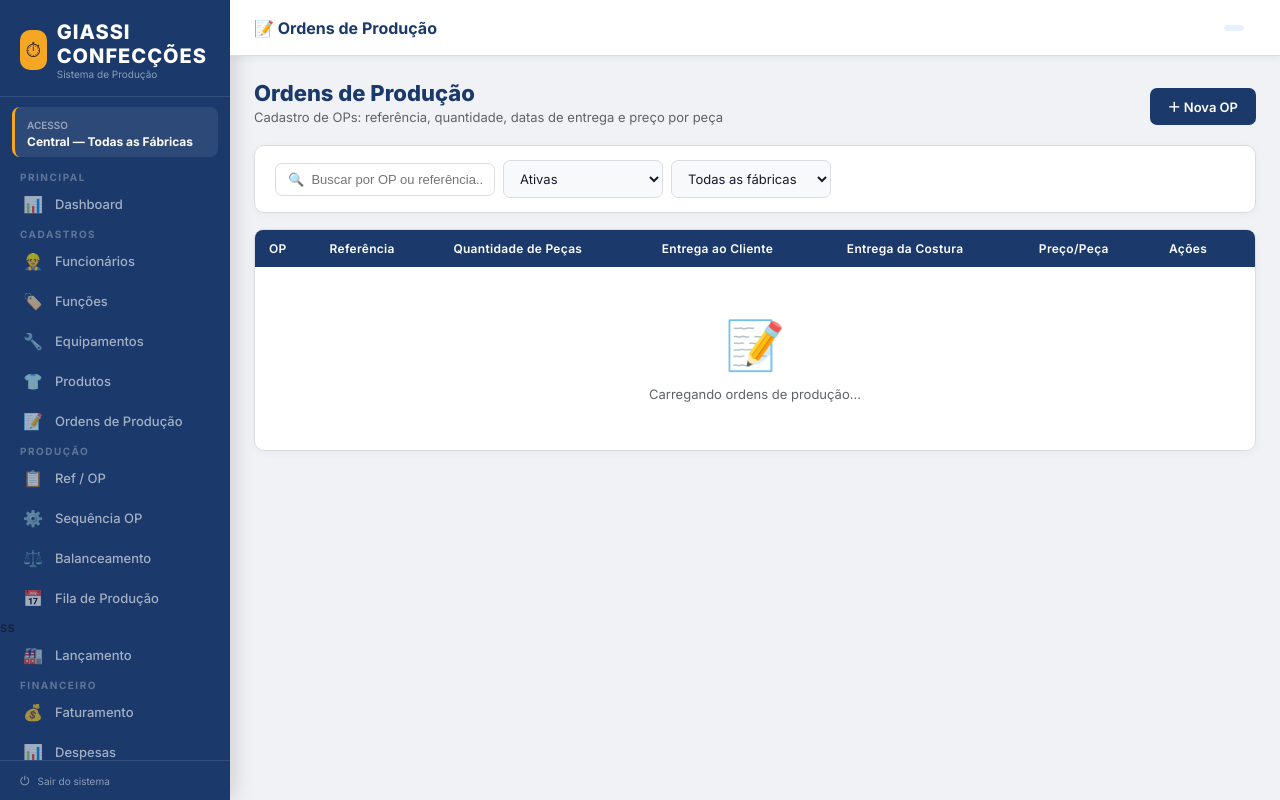
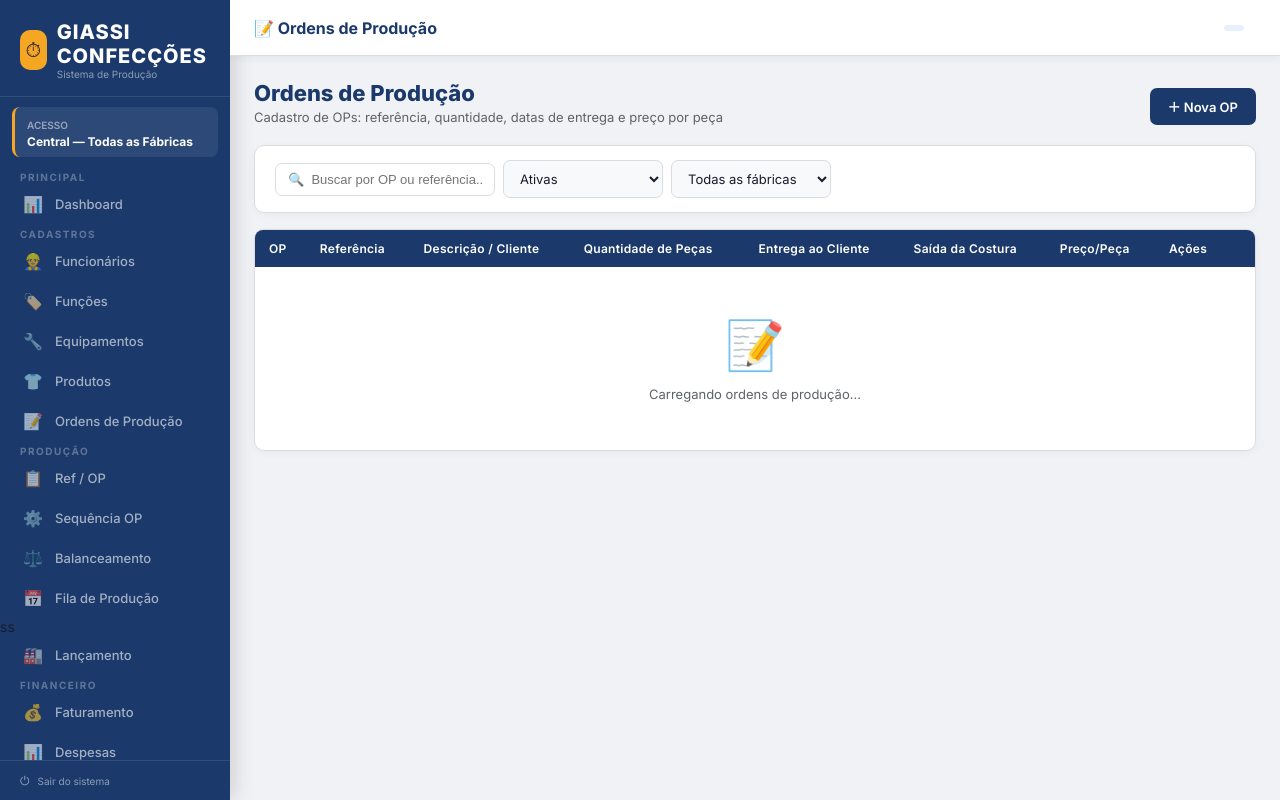
Before and after one commit to jrmtpi-wq/chrona, a Flask app: template templates/cadastro_op.html in a window 1280 px wide. Run offline with Flask 3, Linux system fonts and the light colour scheme; the template is opened without the code that fills it, so the values that code supplies are empty.

Commit message:
Feat: descricao na OP, saida da costura preenchida automaticamente pela fila
- cadastro_op: adiciona campo Descricao/Cliente no modal e na tabela
- cadastro_op: campo Saida da Costura vira somente leitura (preenchido pela fila)
- fila_producao: apos recalcular, salva dtSaida de cada OP em data_entrega_costura
- app.py: novo endpoint POST /api/op/atualizar-saida para gravar data de saida

Co-Authored-By: Claude Sonnet 4.6 <noreply@anthropic.com>

```diff
--- a/app.py
+++ b/app.py
@@ -737,6 +737,18 @@ def api_op_situacao():
     c.execute("UPDATE ordens_producao SET situacao=? WHERE id=?", (d['situacao'], d['id']))
     c.commit(); c.close(); return jsonify({'ok': True})
 
+@app.route('/api/op/atualizar-saida', methods=['POST'])
+@login_required
+def api_op_atualizar_saida():
+    d = request.json; c = m.conn()
+    try:
+        for item in d.get('items', []):
+            c.execute("UPDATE ordens_producao SET data_entrega_costura=? WHERE id=?",
+                      (item['data_saida'], item['op_id']))
+        c.commit(); c.close(); return jsonify({'ok': True})
+    except Exception as e:
+        c.close(); return jsonify({'ok': False, 'erro': str(e)})
+
 @app.route('/api/op/sequencia/<int:oid>')
 @login_required
 def api_op_sequencia_get(oid):
--- a/templates/cadastro_op.html
+++ b/templates/cadastro_op.html
@@ -41,14 +41,15 @@
       <thead><tr>
         <th>OP</th>
         <th>Referência</th>
+        <th>Descrição / Cliente</th>
         <th>Quantidade de Peças</th>
         <th>Entrega ao Cliente</th>
-        <th>Entrega da Costura</th>
+        <th>Saída da Costura</th>
         <th>Preço/Peça</th>
         <th style="width:100px">Ações</th>
       </tr></thead>
       <tbody id="tbody-ops">
-        <tr><td colspan="7" class="empty">
+        <tr><td colspan="8" class="empty">
           <span class="empty-icon">📝</span>
           Carregando ordens de produção...</td></tr>
       </tbody>
@@ -79,6 +80,10 @@
             {% endfor %}
           </select>
         </div>
+      </div>
+      <div class="form-group">
+        <label class="form-label">Descrição / Cliente</label>
+        <input type="text" class="form-control" id="op-descricao" placeholder="Ex: Pedido João Silva">
       </div>
       <div class="form-row form-row-3">
         <div class="form-group">
@@ -119,8 +124,10 @@
           <input type="date" class="form-control" id="op-data-entrega">
         </div>
         <div class="form-group">
-          <label class="form-label">Data de Entrega da Costura *</label>
-          <input type="date" class="form-control" id="op-data-entrega-costura">
+          <label class="form-label">Saída da Costura</label>
+          <input type="text" class="form-control" id="op-data-entrega-costura" readonly
+            style="background:#f0f4ff;color:#1d4ed8;font-weight:700"
+            placeholder="Preenchida automaticamente pela Fila de Produção">
         </div>
       </div>
     </div>
@@ -162,6 +169,7 @@ function novaOP(){
   document.getElementById('modal-op-title').textContent = 'Nova OP';
   document.getElementById('op-numero').value = '';
   document.getElementById('op-referencia').value = '';
+  document.getElementById('op-descricao').value = '';
   document.getElementById('op-quantidade').value = '';
   document.getElementById('op-valor-unit').value = '';
   document.getElementById('op-valor-total').value = '';
@@ -178,6 +186,7 @@ async function editarOPCad(id){
   document.getElementById('modal-op-title').textContent = 'Editar OP '+r.numero;
   document.getElementById('op-numero').value = r.numero || '';
   document.getElementById('op-referencia').value = r.referencia_id || '';
+  document.getElementById('op-descricao').value = r.descricao || '';
   document.getElementById('op-quantidade').value = r.quantidade_total || '';
   document.getElementById('op-valor-unit').value = r.valor_unitario || '';
   document.getElementById('op-fabrica').value = r.fabrica_id || '';
@@ -194,18 +203,21 @@ async function salvarOPCad(){
   const quantidade_total = parseInt(document.getElementById('op-quantidade').value) || 0;
   const valor_unitario = parseFloat(document.getElementById('op-valor-unit').value) || 0;
   const data_entrega = document.getElementById('op-data-entrega').value;
-  const data_entrega_costura = document.getElementById('op-data-entrega-costura').value;
-  if(!numero || !referencia_id || !quantidade_total || !valor_unitario || !data_entrega || !data_entrega_costura){
+  if(!numero || !referencia_id || !quantidade_total || !valor_unitario || !data_entrega){
     toast('Preencha todos os campos obrigatórios', 'err'); return;
   }
   const id = document.getElementById('op-id').value;
   const d = {
     id: id || null,
-    numero, referencia_id, quantidade_total, valor_unitario,
+    numero,
+    referencia_id,
+    descricao: document.getElementById('op-descricao').value.trim(),
+    quantidade_total,
+    valor_unitario,
     valor_total: quantidade_total * valor_unitario,
     fabrica_id: document.getElementById('op-fabrica').value,
     situacao: document.getElementById('op-situacao').value,
-    data_entrega, data_entrega_costura,
+    data_entrega,
   };
   const r = await api('/api/op/salvar', 'POST', d);
   if(r.ok){ fecharModal('modal-op'); carregarLista(); toast(id?'OP atualizada!':'OP cadastrada!'); }
@@ -244,16 +256,17 @@ async function carregarLista(){
   ` : '';
 
   if(!rows.length){
-    tb.innerHTML = '<tr><td colspan="7" class="empty"><span class="empty-icon">📝</span>Nenhuma OP encontrada</td></tr>';
+    tb.innerHTML = '<tr><td colspan="8" class="empty"><span class="empty-icon">📝</span>Nenhuma OP encontrada</td></tr>';
     return;
   }
   tb.innerHTML = rows.map(r=>`
     <tr>
       <td><strong style="color:var(--azul)">${r.numero}</strong>${r.situacao==='CANCELADA'?' <span class="tag tag-inativo">CANCELADA</span>':''}</td>
       <td>${r.ref_codigo||'—'}</td>
+      <td style="color:#374151;font-size:12px">${r.descricao||'—'}</td>
       <td>${(r.quantidade_total||0).toLocaleString('pt-BR')}</td>
       <td>${r.data_entrega||'—'}</td>
-      <td>${r.data_entrega_costura||'—'}</td>
+      <td style="color:#1d4ed8;font-weight:600">${r.data_entrega_costura||'<span style="color:#9ca3af;font-weight:400;font-size:11px">Aguardando fila</span>'}</td>
       <td>${fmtR(r.valor_unitario)}</td>
       <td>
         <div class="btn-group">
```
Also changed, not shown: templates/fila_producao.html (+14 -0 lines).
